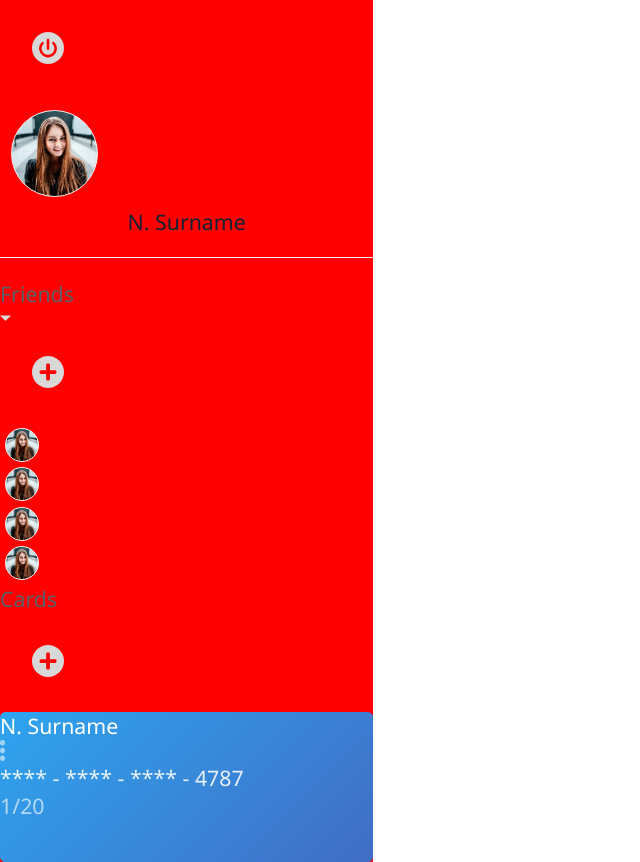
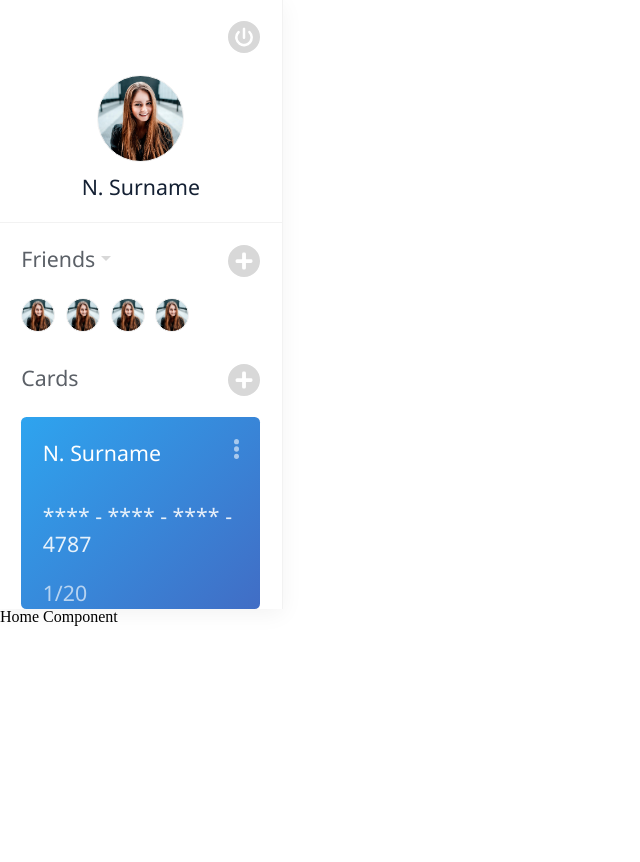
Before and after one commit to gsanikidze/coffer, a React (Create React App) app: page / in a window 1280 px wide. Shown: the whole page, without its empty margins (0-640 px from the left). After the commit the page ends 800 px from the top, so only its background shows below. Built offline with nearby package versions, Linux system fonts and the light colour scheme.

Commit message:
added sidebar layout

```diff
--- a/public/reset.css
+++ b/public/reset.css
@@ -23,8 +23,12 @@ article, aside, details, figcaption, figure,
 footer, header, hgroup, menu, nav, section {
 	display: block;
 }
+html {
+	height: 100%;
+}
 body {
 	line-height: 1;
+	height: 100%;
 }
 ol, ul {
 	list-style: none;
--- a/src/App.js
+++ b/src/App.js
@@ -2,11 +2,15 @@ import React, { Component } from 'react';
 
 // my comp
 import Routes from './routes';
+import Sidebar from './components/organizms/sidebar';
 
 class App extends Component {
   render() {
     return (
-        <Routes/>
+        <div>
+          <Sidebar/>
+          <Routes/>
+        </div>
     );
   }
 }
--- a/src/components/UI_ATOMS.js
+++ b/src/components/UI_ATOMS.js
@@ -61,7 +61,7 @@ opacity: 0.64;
 
 const MainIcons = styled.img`
     height: 24pt;
-    margin: 24pt;
+    margin: 16pt;
     cursor: pointer;
 `;
 
--- a/src/components/UI_VARS.js
+++ b/src/components/UI_VARS.js
@@ -14,7 +14,7 @@ const COLORS = {
     txt_light_gray: '#A2ADBE'
 }
 
-const MAIN_SHADOW = '0 4pt 16pt 0px rgba(0,0,0,0.05);';
+const MAIN_SHADOW = '0 4pt 16pt 0px rgba(0,0,0,0.05)';
 
 const MAIN_GRADIENT = `linear-gradient(45deg, ${COLORS.primary}, ${COLORS.secondary});`;
 
--- a/src/components/moleculas/BankCard.js
+++ b/src/components/moleculas/BankCard.js
@@ -4,6 +4,7 @@ import styled from 'styled-components';
 // my comp
 import { MAIN_RADIUS, COLORS } from '../UI_VARS';
 import { WhiteText, WhiteLightText, WhiteVeryLightText } from '../UI_ATOMS';
+import './bank_card_layout.css';
 
 // imgs
 import bullets_white_icon from '../../img/icons/bullets_white.svg'
@@ -27,11 +28,17 @@ const BankCard = () => {
 
 
     return(
-        <Card>
-            <WhiteText> N. Surname </WhiteText>
-            <Bullets src={bullets_white_icon} alt="Edit Card"/>
-            <WhiteLightText> **** - **** - **** - 4787 </WhiteLightText>
-            <WhiteVeryLightText> 1/20 </WhiteVeryLightText>
+        <Card className="bank_card_item">
+            <div className="card_top">
+                <WhiteText> N. Surname </WhiteText>
+                <Bullets src={bullets_white_icon} alt="Edit Card"/>
+            </div>
+            <div className="card_number">
+                <WhiteLightText> **** - **** - **** - 4787 </WhiteLightText>
+            </div>
+            <div className="card_date">
+                <WhiteVeryLightText> 1/20 </WhiteVeryLightText>
+            </div>
         </Card>
     )
 };
--- /dev/null
+++ b/src/components/moleculas/bank_card_layout.css
@@ -0,0 +1,12 @@
+.bank_card_item{
+    padding: 16pt;
+}
+
+.bank_card_item .card_top{
+    display: grid;
+    grid-template-columns: 10fr 1fr;
+}
+
+.bank_card_item .card_number, .bank_card_item .card_date{
+    margin-top: 16pt;
+}
--- a/src/components/organizms/sidebar/index.js
+++ b/src/components/organizms/sidebar/index.js
@@ -1,5 +1,8 @@
 import React, { Component } from 'react';
 import { css } from 'glamor';
+
+// style
+import './sidebar_layout.css';
 
 // imgs
 import log_out_icon from '../../../img/icons/log_out.svg';
@@ -12,10 +15,13 @@ import { MainIcons, Label, MainLine, Paragraph, DropDownArrow } from '../../UI_A
 import ProfilePic from '../../moleculas/ProfilePic';
 import FriendsList from '../../moleculas/FriendsList';
 import BankCardList from '../../moleculas/BankCardList';
+import { MAIN_SHADOW, COLORS } from '../../UI_VARS';
 
 const sidebarLayout = css({
-    width: "280pt",
-    backgroundColor: "red",
+    width: "22%",
+    backgroundColor: COLORS.white,
+    boxShadow: MAIN_SHADOW,
+    borderRight: `1pt solid ${COLORS.gray}`
 });
 
 
@@ -23,33 +29,36 @@ const sidebarLayout = css({
 class Sidebar extends Component {
     render() {
         return (
-            <div {...sidebarLayout}>
+            <div {...sidebarLayout} id="sidebar">
 
-                <div id="sidebar_top">
-                    <MainIcons src={log_out_icon} alt="Log Out"/>
+                <MainIcons id="log_out_icon" src={log_out_icon} alt="Log Out"/>
+
+                <div id="profile_info">
                     <ProfilePic profilePic={profile_pic} size={64}/>
                     <Label centeredText> N. Surname </Label>
                 </div>
 
                 <MainLine/>
 
-                <div id="sidebar_friends">
-
-                    <div id="Friends">
-                        <div id="sidebar_show_friends_label">
+                <div id="friends">
+                    <div id="show_friends_label">
                         <Paragraph>Friends</Paragraph>
                         <DropDownArrow src={arrow_icon} clicked={true} alt="Friends List"/>
                     </div>
                     <MainIcons src={add_gray_icon} alt="Invite Friends"/>
+                    <div id="friend_list">
                         <FriendsList/>
                     </div>
+                </div>
 
-                    <div id="Cards">
+                <div id="cards">
                     <Paragraph>Cards</Paragraph>
                     <MainIcons src={add_gray_icon} alt="Invite Friends"/>
+                    <div id="card_list">
                         <BankCardList/>
                     </div>
                 </div>
+
 
             </div>
         );
--- /dev/null
+++ b/src/components/organizms/sidebar/sidebar_layout.css
@@ -0,0 +1,66 @@
+#sidebar {
+    height: 100%;
+    display: grid;
+}
+
+#sidebar #log_out_icon {
+    justify-self: end;
+}
+
+#sidebar #profile_info {
+    display: flex;
+    flex-direction: column;
+    align-items: center;
+    margin-left: 16pt;
+    margin-right: 16pt;
+}
+
+#sidebar #profile_info > div{
+    margin-top: 0 !important;
+}
+
+#sidebar #friends{
+    margin-left: 16pt;
+    margin-right: 16pt;
+    display: grid;
+    grid-template-columns: auto auto;
+}
+
+#sidebar #friends #show_friends_label img{
+    padding-bottom: 4pt;
+    padding-left: 4pt;
+}
+
+#sidebar #friends #show_friends_label p{
+    display: inline;
+}
+
+#sidebar #friends > img{
+    margin-top: 0;
+    margin-right: 0;
+    margin-bottom: 16pt;
+    margin-left: auto;
+}
+
+#sidebar #friend_list{
+    display: flex;
+}
+
+#sidebar #friends #friend_list > div{
+    margin: 0 8pt 0 0;
+}
+
+#sidebar #cards{
+    margin: 24pt 16pt 0 16pt;
+    display: grid;
+    grid-template-columns: 4fr 1fr;
+}
+
+#sidebar #cards img{
+    margin: 0 0 16pt 0;
+    justify-self: end;
+}
+
+#sidebar #cards #card_list{
+    grid-area: 2 / 1 / span 2 / span 2;
+}
--- a/src/components/pages/home/index.js
+++ b/src/components/pages/home/index.js
@@ -1,12 +1,9 @@
 import React from 'react';
-
-// my comp
-import Sidebar from '../../organizms/sidebar';
 
 const Home = () => {
     return(
     <div>
-        <Sidebar/>
+        Home Component
     </div>
     )
 }
--- a/src/routes.js
+++ b/src/routes.js
@@ -9,8 +9,6 @@ const MainRouter = () => {
     return(
         <Switch>
             <Route exact path="/" component={Home}/>
-
-
             <Route exact component={PageNotFound}/>
         </Switch>
     )
```
Also changed, not shown: Architecture.png. Lines whose indentation alone changed are shown as unchanged.
